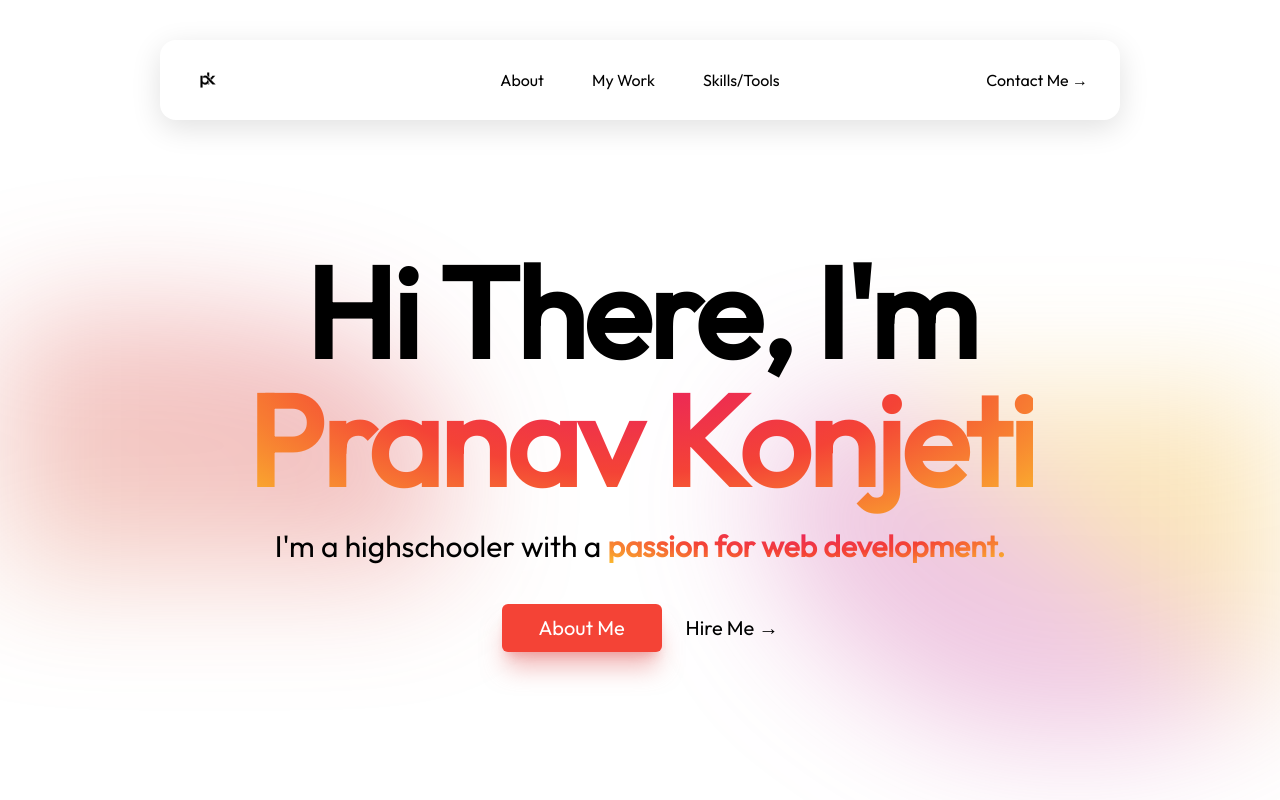
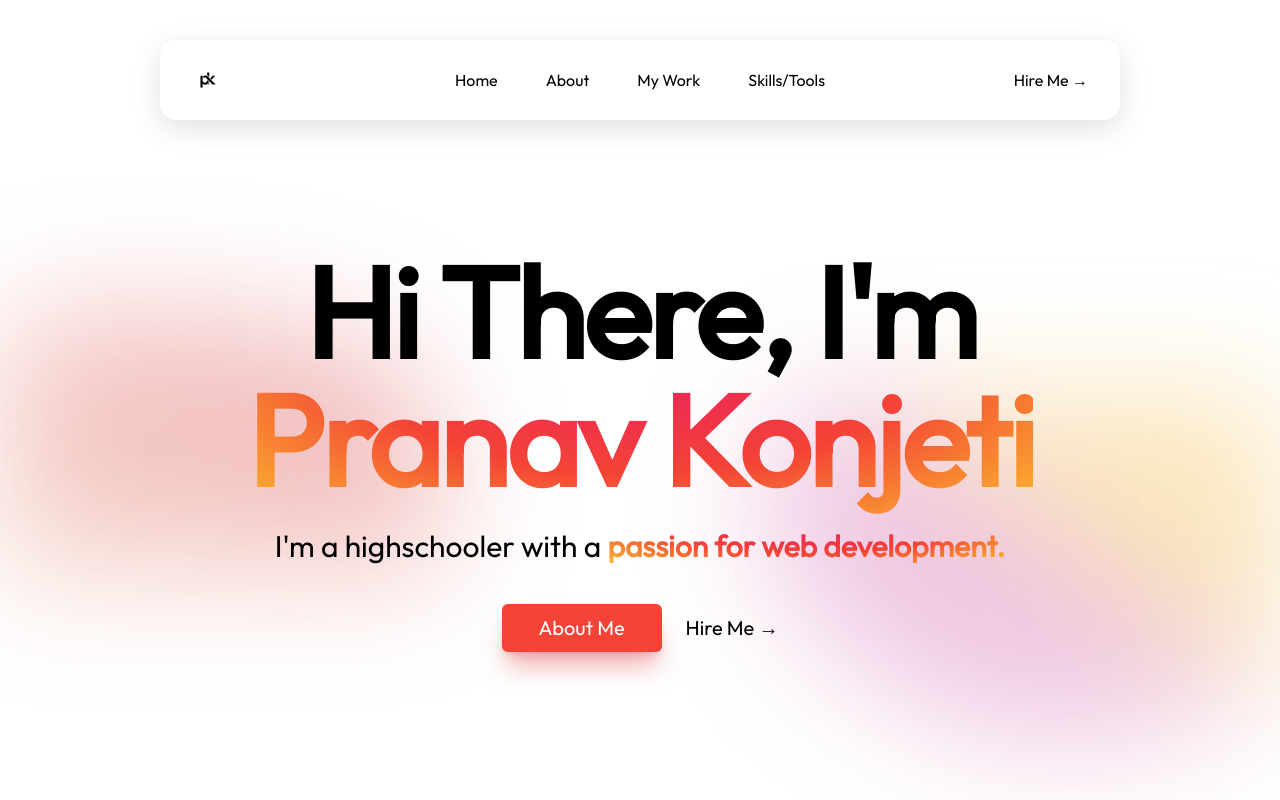
Before and after one commit to PkTheCoda/portfolio, a React (Vite) app: page / in a window 1280 px wide. Shown: the top 800 px of the page. Built offline with nearby package versions, Linux system fonts and the light colour scheme.

Commit message:
added links to /hire and index

```diff
--- a/src/Components/Header.jsx
+++ b/src/Components/Header.jsx
@@ -5,6 +5,7 @@ import logo from '../Images/pklogo.png'
 import pranavtextlogo from '../Images/pranavlogotext.png'
 
 const navigation = [
+  { name: 'Home', href: '/' },
   { name: 'About', href: '#about' },
   { name: 'My Work', href: '#work' },
   { name: 'Skills/Tools', href: '#tools' },
@@ -28,7 +29,7 @@ export default function Navbar() {
         <header className="shadow-[0_8px_30px_rgb(0,0,0,0.12)] rounded-2xl w-full z-50">
           <nav className="flex  rounded-2xl items-center justify-between p-6 lg:px-8" aria-label="Global">
             <div className="flex lg:flex-1">
-              <a href="#" className="-m-1.5 p-1.5">
+              <a href="/" className="-m-1.5 p-1.5">
                 <span className="sr-only">Your Company</span>
                 <img
                     className="h-8 w-auto"
@@ -61,11 +62,11 @@ export default function Navbar() {
             </div>
             <div className="hidden lg:flex lg:flex-1 lg:justify-end">
               <a
-                href="#contact"
+                href="/hire"
+                target='_blank'
                 className="text-md leading-6 text-black font-outfit"
-                onClick={(event) => handleNavigationClick(event, "#contact")}
               >
-                Contact Me <span aria-hidden="true">&rarr;</span>
+                Hire Me <span aria-hidden="true">&rarr;</span>
               </a>
             </div>
           </nav>
@@ -106,9 +107,10 @@ export default function Navbar() {
                   </div>
                   <div className="py-6">
                     <a
-                      href="#"
+                      href="/hire"
                       className="-mx-3 block rounded-lg px-3 py-2.5 text-base  leading-7 text-gray-900 hover:bg-gray-50"
                     >
+                      Hire Me
                     </a>
                   </div>
                 </div>
```
